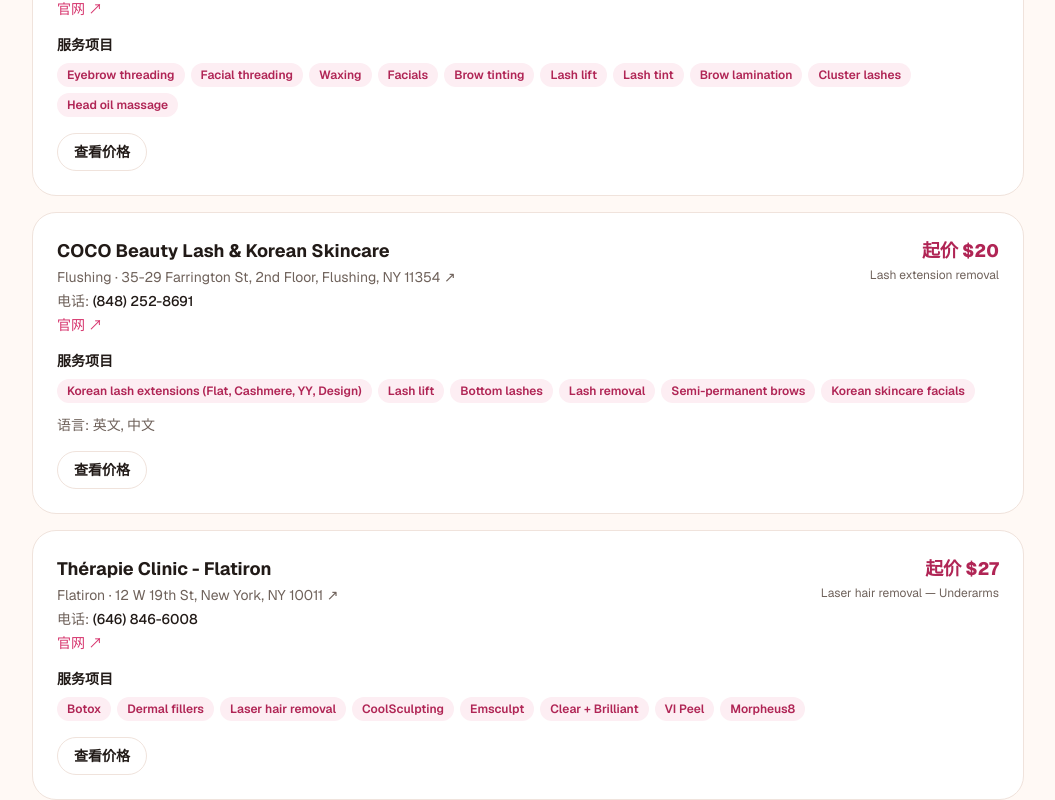
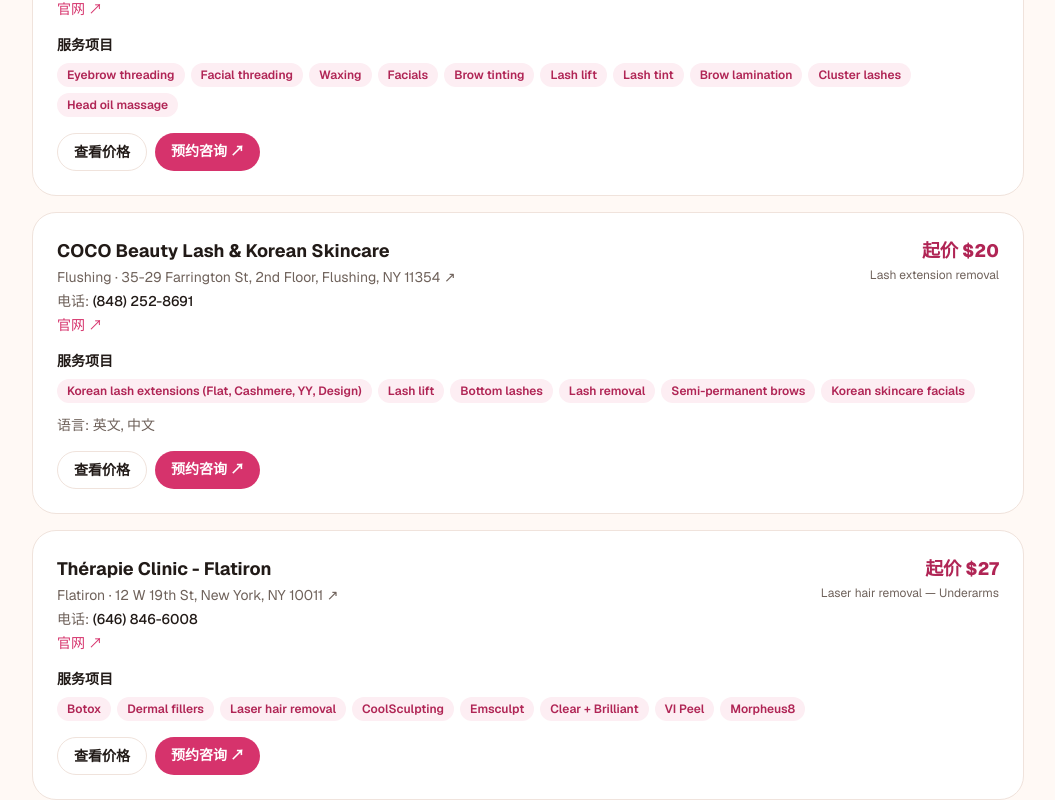
Before and after one commit to BrandyPiao1997/glow-sis, a Next.js app: page / in a window 1280 px wide. Shown: the part 1160-1960 px from the top of the page, without its empty margins (112-1167 px from the left). Built offline with nearby package versions, Linux system fonts and the light colour scheme.

Commit message:
Add Book a consultation button to each clinic card

```diff
--- a/components/BrowseClinics.tsx
+++ b/components/BrowseClinics.tsx
@@ -457,14 +457,26 @@ export default function BrowseClinics({ t }: { t: Dict }) {
                 </p>
               )}
 
+              <div className="mt-4 flex flex-wrap gap-2">
                 <button
                   type="button"
                   onClick={() => setExpanded(open ? null : c.name)}
                   aria-expanded={open}
-                className="mt-4 rounded-full border border-line px-4 py-2 text-sm font-semibold hover:border-brand"
+                  className="rounded-full border border-line px-4 py-2 text-sm font-semibold hover:border-brand"
                 >
                   {open ? t.browseHidePrices : t.browseViewPrices}
                 </button>
+                {c.website && (
+                  <a
+                    href={c.website}
+                    target="_blank"
+                    rel="noreferrer"
+                    className="rounded-full bg-brand px-4 py-2 text-sm font-semibold text-white hover:bg-brand-dark"
+                  >
+                    {t.browseBookConsult} ↗
+                  </a>
+                )}
+              </div>
 
               {open && (
                 <div className="mt-4 rounded-2xl border border-line bg-cream p-4">
--- a/lib/i18n.ts
+++ b/lib/i18n.ts
@@ -45,6 +45,7 @@ const en = {
   browseNoPrices: "Prices not published — ask the clinic",
   browseViewPrices: "View prices",
   browseHidePrices: "Hide prices",
+  browseBookConsult: "Book a consultation",
   browsePriceList: "Prices",
   browseSource: "Source",
   browseSourceNotes: "About these prices",
@@ -212,6 +213,7 @@ const zh: Dict = {
   browseNoPrices: "未公布价格，请直接咨询诊所",
   browseViewPrices: "查看价格",
   browseHidePrices: "收起价格",
+  browseBookConsult: "预约咨询",
   browsePriceList: "价格表",
   browseSource: "来源",
   browseSourceNotes: "关于这些价格",
@@ -353,6 +355,7 @@ const ko: Dict = {
   browseNoPrices: "가격 미공개 — 클리닉에 직접 문의하세요",
   browseViewPrices: "가격 보기",
   browseHidePrices: "가격 닫기",
+  browseBookConsult: "상담 예약하기",
   browsePriceList: "가격표",
   browseSource: "출처",
   browseSourceNotes: "가격에 대해",
```
Lines whose indentation alone changed are shown as unchanged.
